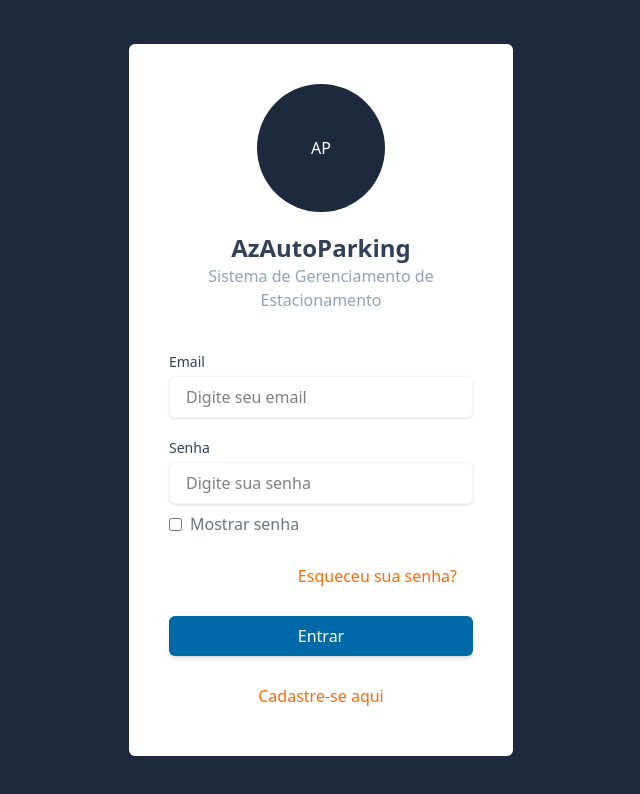
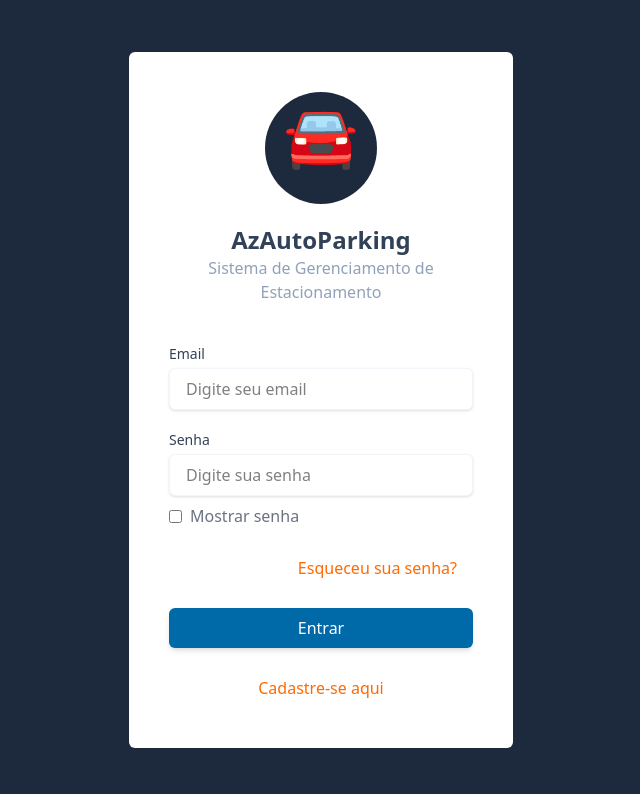
Before and after one commit to dev-azevedo/react-az-auto-parking, a React (Vite) app: page /signin in a window 1280 px wide. Shown: the top 794 px of the page, without its empty margins (543-1183 px from the left). Built offline with nearby package versions, Linux system fonts and the light colour scheme.

Commit message:
change: icon logo auth

```diff
--- a/src/components/Auth/SignIn/index.tsx
+++ b/src/components/Auth/SignIn/index.tsx
@@ -46,15 +46,16 @@ export default function SignIn() {
           p-5 xl:p-10"
         >
           <div
-            className="w-32 h-32 p-10
+            className="w-28 h-28 p-10
 
                         bg-dark
               text-white
               rounded-full
-              flex justify-center items-center
+              flex justify-center items-end
+              text-6xl
               "
           >
-            AP
+          🚘
           </div>
 
           <h1 className="text-dark text-2xl font-bold mt-5">
--- a/src/components/Auth/SignUp/index.tsx
+++ b/src/components/Auth/SignUp/index.tsx
@@ -90,14 +90,15 @@ export const SignUp = () => {
           p-5 xl:p-10"
                 >
                     <div
-                        className="w-32 h-32 p-10
+                        className="w-28 h-28 p-10
                         bg-dark
                         text-white
                         rounded-full
-                        flex justify-center items-center
+                        flex justify-center items-end
+                        text-6xl
                         "
                     >
-                        AP
+                        🚘
                     </div>
 
                     <h1 className="text-dark text-2xl font-bold mt-5">
--- a/src/routes/index.tsx
+++ b/src/routes/index.tsx
@@ -3,14 +3,14 @@ import { Route, Routes } from "react-router-dom";
 import { Home } from "../pages/Home";
 import { PrivateRoutes } from "./privateRoutes";
 import { Layout } from "../pages/Layout";
-import Start from "../pages/Start";
+import Auth from "../pages/Auth";
 import SignIn from "../components/Auth/SignIn";
 import { SignUp } from "../components/Auth/SignUp";
 
 const routerApp = () => {
   return (
     <Routes>
-      <Route element={<Start />}>
+      <Route element={<Auth />}>
         <Route path="/signin" element={<SignIn />} />
         <Route path="/signup" element={<SignUp />} />
       </Route>
```
Also changed, not shown: src/pages/Auth/index.tsx (renamed from src/pages/Start/index.tsx).
